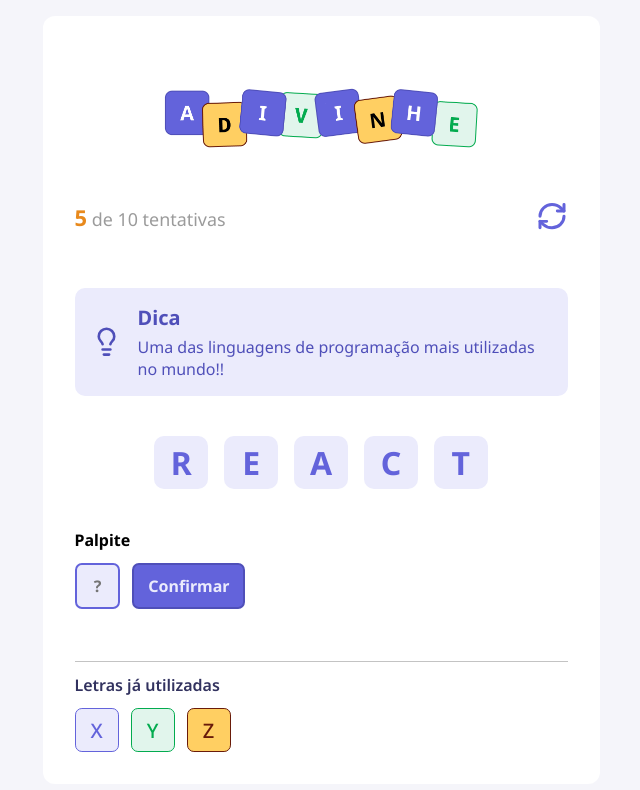
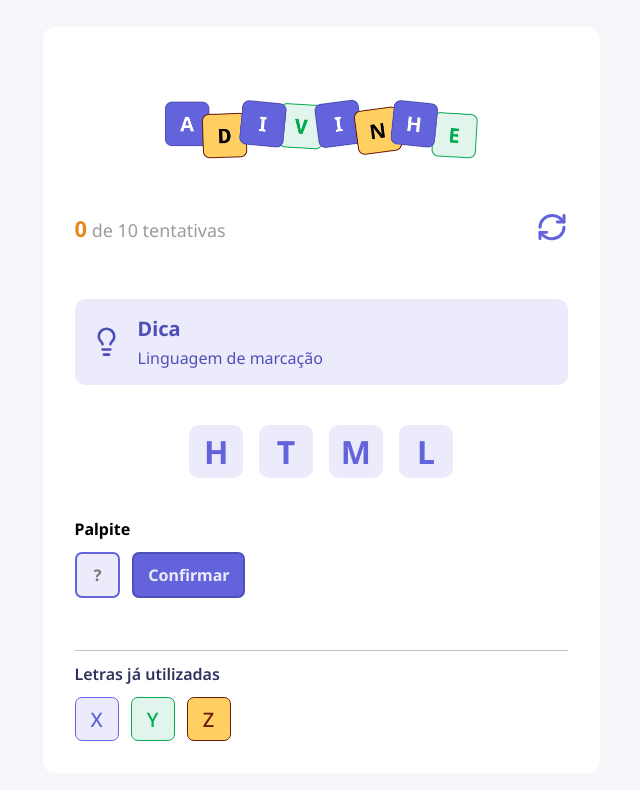
Before and after one commit to ricardocardoso90/react-project-guess-what, a React (Vite) app: page / in a window 1280 px wide. Shown: the top 790 px of the page, without its empty margins (319-959 px from the left). Built offline with nearby package versions, Linux system fonts and the light colour scheme.

Commit message:
update commit

```diff
--- a/src/App.tsx
+++ b/src/App.tsx
@@ -1,4 +1,7 @@
 import styles from "./App.module.css";
+
+import { useEffect, useState } from "react";
+import { WORDS, type Challenge } from "./utils/words";
 
 import { Tip } from "./components/Tip";
 import { Header } from "./components/Header";
@@ -8,29 +11,49 @@
 import { LettersUsed } from "./components/LettersUsed";
 
 export default function App() {
+  const [letter, setLetter] = useState("");
+  const [attempts, setAttempts] = useState(5);
+  const [challenge, setChallenge] = useState<Challenge | null>(null);
+
   function handleRestart() {
     console.log("Reiniciar");
   };
+
+  function startGame() {
+    const index = Math.floor(Math.random() * WORDS.length);
+    const randomWord = WORDS[index];
+
+    setChallenge(randomWord);
+    setAttempts(0);
+    setLetter("");
+  };
+
+  useEffect(() => {
+    startGame();
+  }, []);
+
+  if (!challenge) return;
 
   return (
     <div className={styles.container}>
       <main>
         <Header
           max={10}
-          current={5}
+          current={attempts}
           onRestart={handleRestart}
         />
 
         <Tip
-          tip="Uma das linguagens de programação mais utilizadas no mundo!!"
+          tip={challenge?.tip}
         />
 
         <div className={styles.word}>
-          <Letter value="R" />
-          <Letter value="E" />
-          <Letter value="A" />
-          <Letter value="C" />
-          <Letter value="T" />
+          {challenge.word.split("").map((item, id) => (
+            <Letter
+              key={id}
+              value={item}
+            />
+          ))}
         </div>
 
         <h4>Palpite</h4>
```
